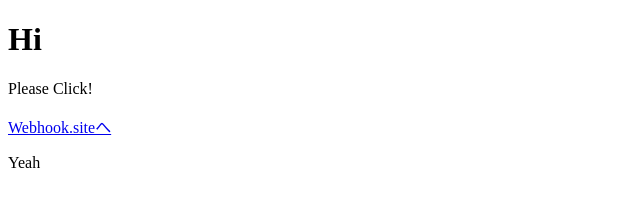
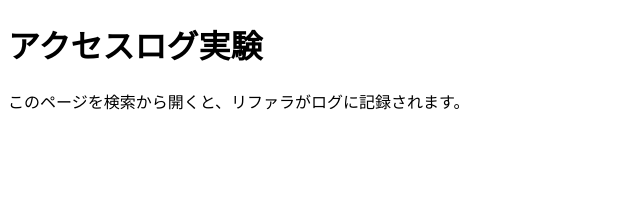
Before and after one commit to dfir-4n6-lab/dfir-4n6-lab.github.io, a plain HTML site: page index.html in a window 1280 px wide. Shown: the whole page, without its empty margins (0-640 px from the left). Drawn offline with Linux system fonts and the light colour scheme.

Commit message:
Update index.html

```diff
--- a/index.html
+++ b/index.html
@@ -2,14 +2,14 @@
 <html lang="ja">
 <head>
   <meta charset="utf-8" />
-  <title>Hello World!!!!!!!!!!!!!!!!</title>
-  <meta name="description" content="Hello World">
+  <title>アクセスログ実験ページ</title>
+  <meta name="description" content="Cloudflare Pages でアクセスログを確認するテストページ" />
 </head>
 <body>
-  <h1>Hi</h1>
-  <p>Please Click!</p>
-  <p><a href="https://webhook.site/ea0e799a-b70e-47c9-baae-05982239a809">Webhook.siteへ</a></p>
-  <p>Yeah</p>
+  <h1>アクセスログ実験</h1>
+  <p>このページを検索から開くと、リファラがログに記録されます。</p>
+
+  <!-- ここにスクリプトを入れる -->
   <script>
   (function(){
     var endpoint = "/log";
```
Lines whose indentation alone changed are shown as unchanged.
